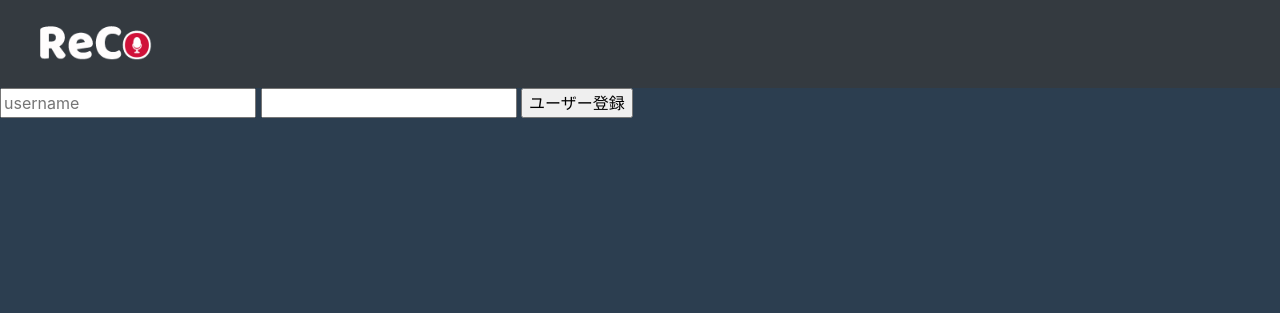
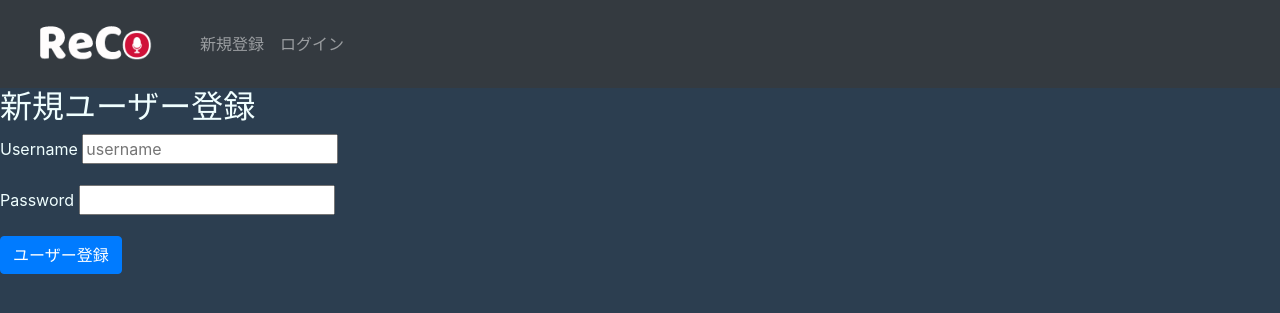
Before and after one commit to odmishien/reco, a Flask app: page /signup in a window 1280 px wide. Shown: the top 313 px of the page. Run offline with Flask 2, Linux system fonts and the light colour scheme; some libraries are stand-ins or nearby versions.

Commit message:
ほぼ完成

```diff
--- a/app/app.py
+++ b/app/app.py
@@ -1,5 +1,5 @@
 from flask import Flask, render_template, request, redirect, url_for, flash
-from flask_login import LoginManager, login_user, login_required
+from flask_login import LoginManager, login_user, logout_user, login_required
 from ibm_watson import SpeechToTextV1
 from ibm_cloud_sdk_core.authenticators import IAMAuthenticator
 from janome.tokenizer import Tokenizer
@@ -61,7 +61,7 @@ def login_post():
 
     if error is not None:
         print(error)
-        flash(error, category='alert alert-danger')
+        flash(error, category='alert')
         return redirect(url_for('login_get'))
     login_user(user)
     return redirect(url_for('index'))
@@ -86,7 +86,7 @@ def signup_post():
 
     if error is not None:
         print(error)
-        flash(error, category='alert alert-danger')
+        flash(error, category='alert')
         return redirect(url_for('signup_get'))
 
     new_user = User(username, hash_pass(password))
@@ -96,7 +96,7 @@ def signup_post():
 
     return redirect(url_for('index'))
 
-@app.route('/logout', methods=['POST'])
+@app.route('/logout', methods=['GET'])
 @login_required
 def logout():
     logout_user()
--- a/app/static/css/index.css
+++ b/app/static/css/index.css
@@ -1,6 +1,7 @@
 body {
     position: relative;
     background-color: #2c3e50;
+    color: azure;
   }
 
   ul.nav-pills {
--- a/app/templates/header.html
+++ b/app/templates/header.html
@@ -17,3 +17,32 @@
     <script src="https://cdnjs.cloudflare.com/ajax/libs/popper.js/1.14.7/umd/popper.min.js"></script>
     <script src="https://maxcdn.bootstrapcdn.com/bootstrap/4.3.1/js/bootstrap.min.js"></script>
   </head>
+  <nav
+    id="navbar-brand"
+    nav
+    class="navbar navbar-expand-lg navbar-dark bg-dark"
+  >
+    <a class="navbar-brand" href="/"
+      ><img
+        src="../static/img/logo.gif"
+        width="160px"
+        height="62px"
+        class="d-inline-block align-top"
+        alt="ブランド"
+    /></a>
+    <ul class="navbar-nav mr-auto">
+      {% if not current_user.is_authenticated %}
+        <li class="nav-item">
+          <a class="nav-link" href="/signup">新規登録</a>
+        </li>
+        <li class="nav-item">
+          <a class="nav-link" href="/login">ログイン</a>
+        </li>
+      {% endif %}
+      {% if current_user.is_authenticated %}
+        <li class="nav-item">
+          <a class="nav-link" href="/logout">ログアウト</a>
+        </li>
+      {% endif %}
+    </ul>
+  </nav>
--- a/app/templates/signup.html
+++ b/app/templates/signup.html
@@ -1,23 +1,23 @@
 {% include 'header.html' %}
-  <nav
-    id="navbar-brand"
-    nav
-    class="navbar navbar-expand-lg navbar-dark bg-dark"
-  >
-    <a class="navbar-brand" href="/"
-      ><img
-        src="../static/img/logo.gif"
-        width="160px"
-        height="62px"
-        class="d-inline-block align-top"
-        alt="ブランド"
-    /></a>
-  </nav>
   <body>
-    <form action="/signup" method="POST">
-      <input type="text" name="username" placeholder="username">
-      <input type="password" name="password">
-      <input type="submit" value="ユーザー登録">
+    {% with errors = get_flashed_messages(category_filter=['alert']) %}
+      {% if errors %}
+        {% for message in errors %}
+          <div class="alert alert-danger" role="alert">{{ message }}</div>
+        {% endfor %}
+      {% endif %}
+    {% endwith %}
+    <h2>新規ユーザー登録</h2>
+    <form class="form-horizontal" action="/signup" method="POST">
+      <div class="form-group">
+        <label>Username</label>
+        <input type="text" name="username" placeholder="username">
+      </div>
+      <div class="form-group">
+        <label>Password</label>
+        <input type="password" name="password">
+      </div>
+      <button type="submit" class="btn btn-primary">ユーザー登録</button>
     </form>
   </body>
 </html>
```
Also changed, not shown: app/templates/index.html (+0 -14 lines), app/templates/log.html (+0 -14 lines), app/templates/login.html (+18 -18 lines), app/templates/overview.html (+0 -14 lines).
